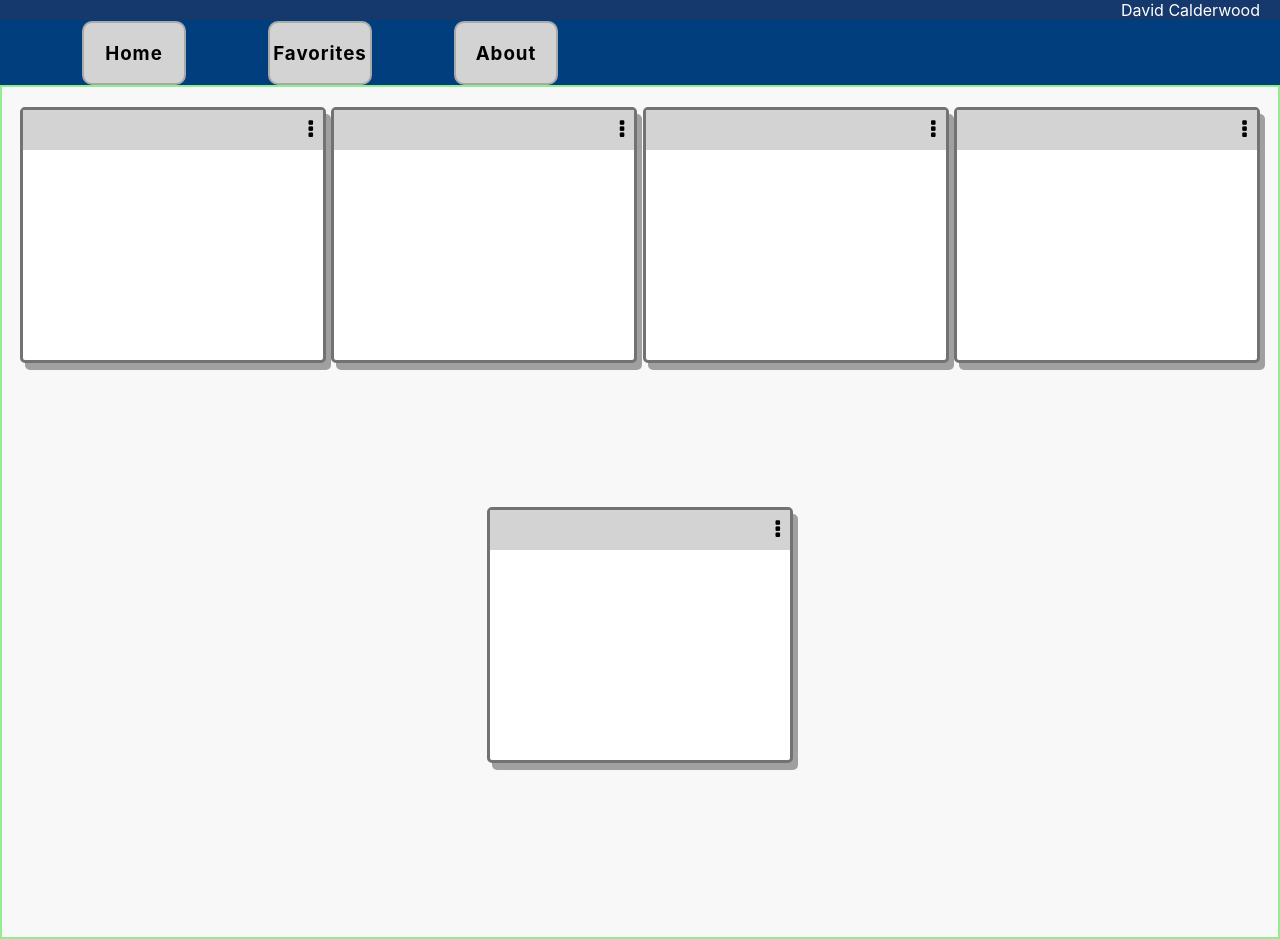
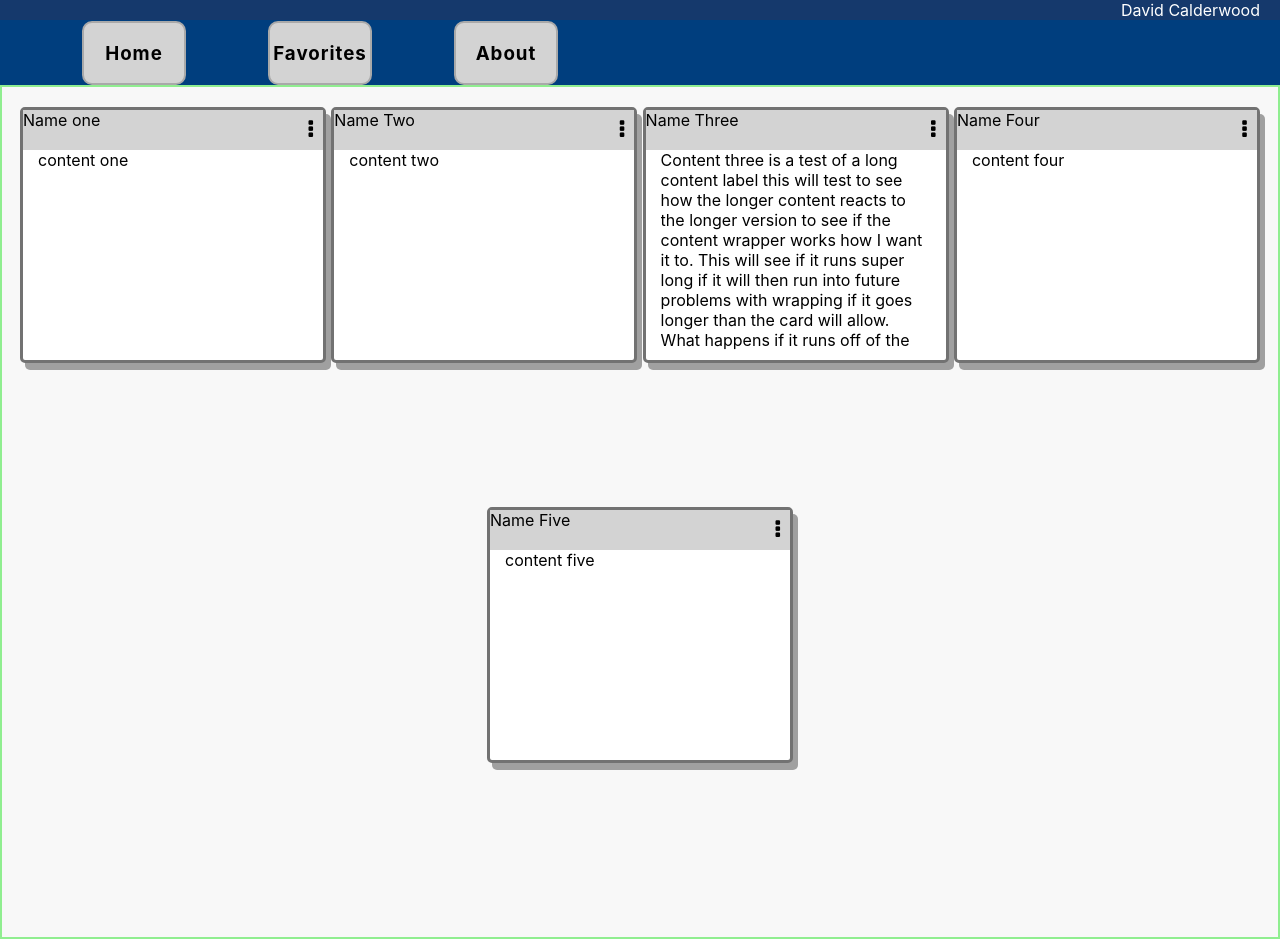
Before and after one commit to davecalderwood/New-and-improved-profile, a React (Create React App) app: page / in a window 1280 px wide. Built offline with nearby package versions, Linux system fonts and the light colour scheme.

Commit message:
added fake data/will change later

```diff
--- a/src/App.scss
+++ b/src/App.scss
@@ -114,7 +114,7 @@ html, body {
  flex-wrap: wrap;
  justify-content: space-evenly;
 
-  .box {
+  .card {
     height: 250px;
     width: 300px;
     border: 3px solid rgb(114, 114, 114);
@@ -125,7 +125,7 @@ html, body {
     -moz-box-shadow: 5px 7px #a0a0a0;
     box-shadow: 5px 7px #a0a0a0;
 
-    .box-header {
+    .card-header {
       width: 100%;
       height: 40px;
       background: lightgray;
@@ -134,15 +134,15 @@ html, body {
         float: right;
         line-height: 40px;
         margin-right: 10px;
+        cursor: pointer;
       }
     }
-  }
-  .box2 {
-    height: 300px;
-    width: 300px;
-    border: 1px solid black;
-    background: white;
-    margin-bottom: 10px;
+    .card-content {
+      width: 90%;
+      height: calc(100% - 50px);
+      margin: 0 auto;
+      overflow: auto;
+    }
   }
 }
 // About.js css ------------------------------------------------------------------------------
--- /dev/null
+++ b/src/data/data.json
@@ -0,0 +1,27 @@
+[
+    {
+        "id": 1,
+        "name": "Name one",
+        "content": "content one"
+    },
+    {
+        "id": 2,
+        "name": "Name Two",
+        "content": "content two"
+    },
+    {
+        "id": 3,
+        "name": "Name Three",
+        "content": "Content three is a test of a long content label this will test to see how the longer content reacts to the longer version to see if the content wrapper works how I want it to. This will see if it runs super long if it will then run into future problems with wrapping if it goes longer than the card will allow. What happens if it runs off of the card? Will I set it to scroll or will it overlap with anything else on the page? This is almost long enough of a content on the card to test the length issue. I changed it to be a scroll auto so that way it will be able to scroll if the content is super long and needs more space than the card allows"
+    },
+    {
+        "id": 4,
+        "name": "Name Four",
+        "content": "content four"
+    },
+    {
+        "id": 5,
+        "name": "Name Five",
+        "content": "content five"
+    }
+]
--- a/src/pages/Home.js
+++ b/src/pages/Home.js
@@ -1,26 +1,42 @@
 import React, { Component } from 'react';
-
+import CardData from '../data/data.json';
 
 export default class Home extends Component {
+
+    constructor ()
+    {
+      super();
+      this.state={
+        data: [],
+        id: Number,
+        name: '',
+        agency: ''
+
+      }
+      console.log('Data', CardData);
+
+    }
+
     render() {
         return (
             <div className="homepage">
-                <div className="box">
-                    <div className="box-header"><i className="fa fa-ellipsis-v fa-lg"></i></div>
-                </div>
-                <div className="box">
-                    <div className="box-header"><i className="fa fa-ellipsis-v fa-lg"></i></div>
-                </div>
-                <div className="box">
-                    <div className="box-header"><i className="fa fa-ellipsis-v fa-lg"></i></div>
-                </div>
-                <div className="box">
-                    <div className="box-header"><i className="fa fa-ellipsis-v fa-lg"></i></div>
-                </div>
-                <div className="box">
-                    <div className="box-header"><i className="fa fa-ellipsis-v fa-lg"></i></div>
-                </div>
+
+                {CardData.map((cardDetail, index) => {
+                    return <div>
+
+                        <div className="card">
+                            <div className="card-header"> {cardDetail.name}
+                                <i className="fa fa-ellipsis-v fa-lg"></i>
+                            </div>
+                            <div className="card-content">
+                                {cardDetail.content}
+                            </div>
+                        </div>
+
+                    </div>
+                })}
             </div>
         );
+
     }
 }
```
